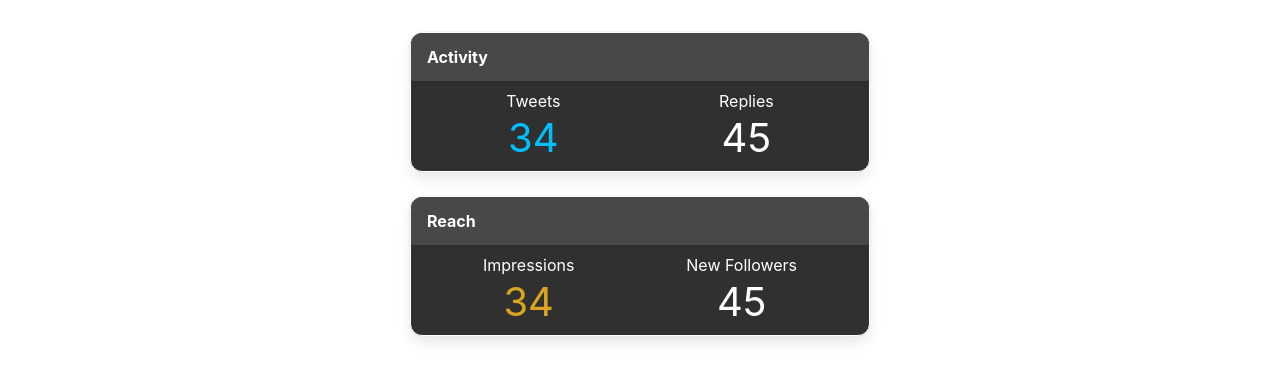
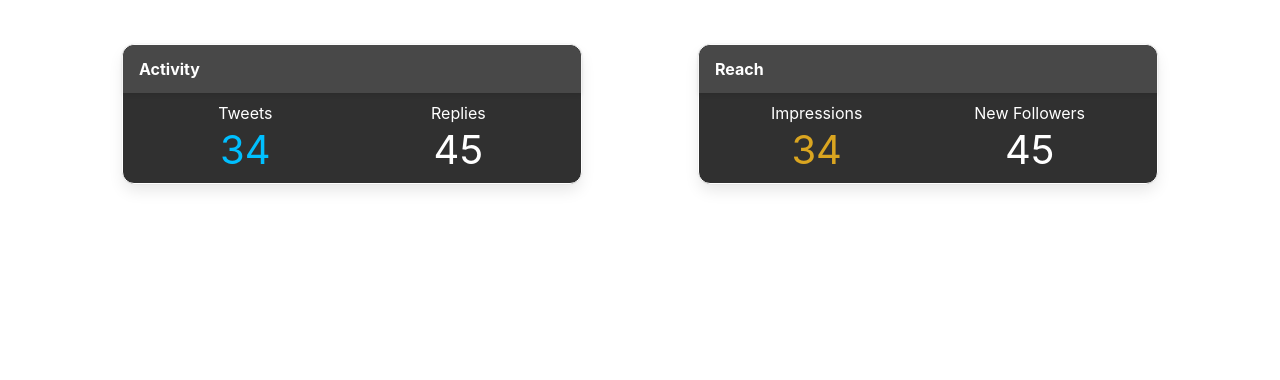
Before and after one commit to SocialQu/Branding, a Next.js app in the folder app/: page / in a window 1280 px wide. Shown: the top 380 px of the page. Built offline with nearby package versions, Linux system fonts and the light colour scheme.

Commit message:
Import KPIs.

```diff
--- a/app/pages/index.tsx
+++ b/app/pages/index.tsx
@@ -1,12 +1,9 @@
-import { Reach, Activity } from '../components/Kpi'
+import { Kpis } from '../components/Kpi'
 import { Layout } from '../components/layout'
 
 
 const Home = () => <Layout>
-    <>
-        <Activity tweets={34} replies={45}/>
-        <Reach impressions={34} followers={45}/>
-    </>
+    <Kpis />
 </Layout>
 
 
```
